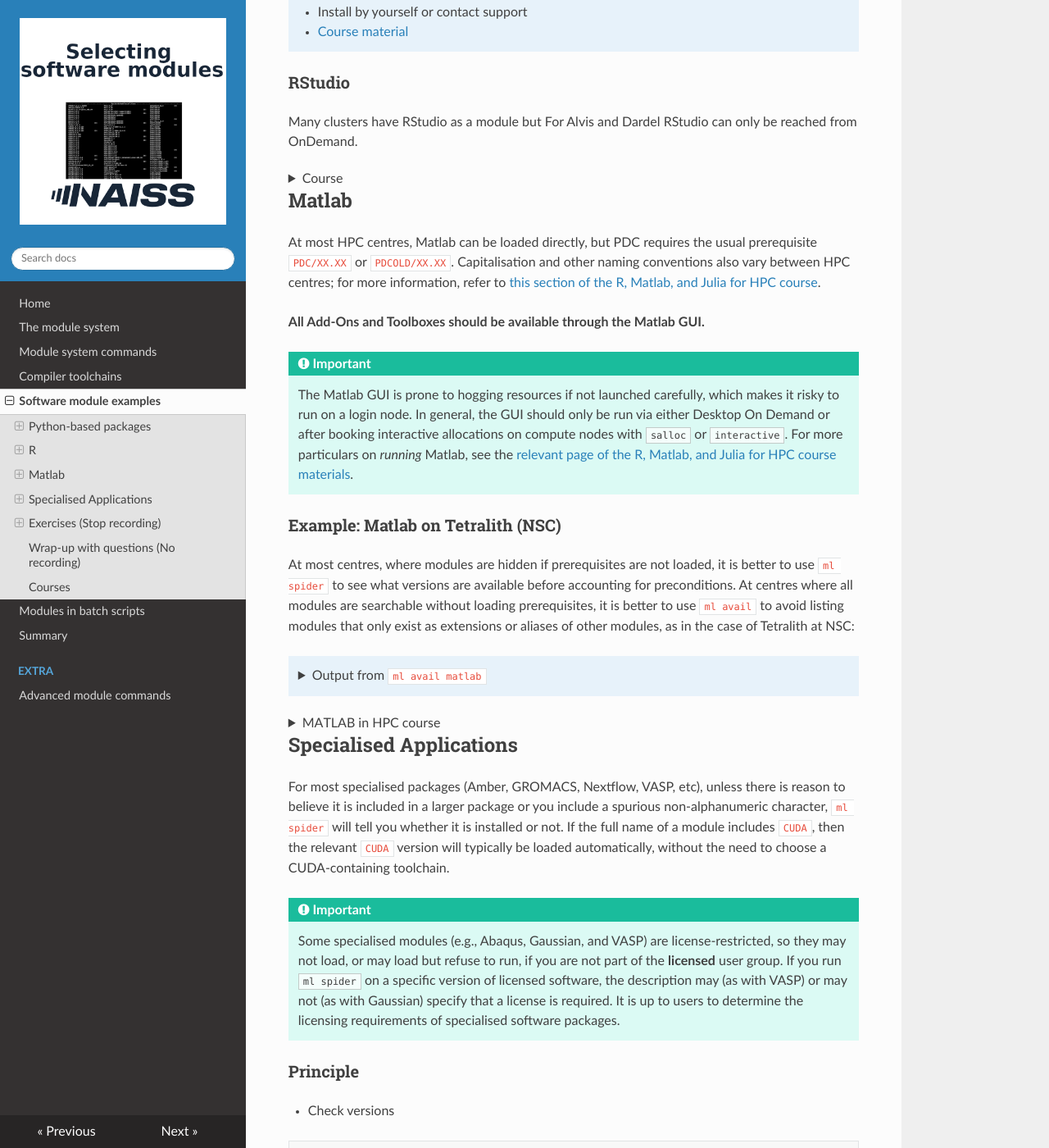
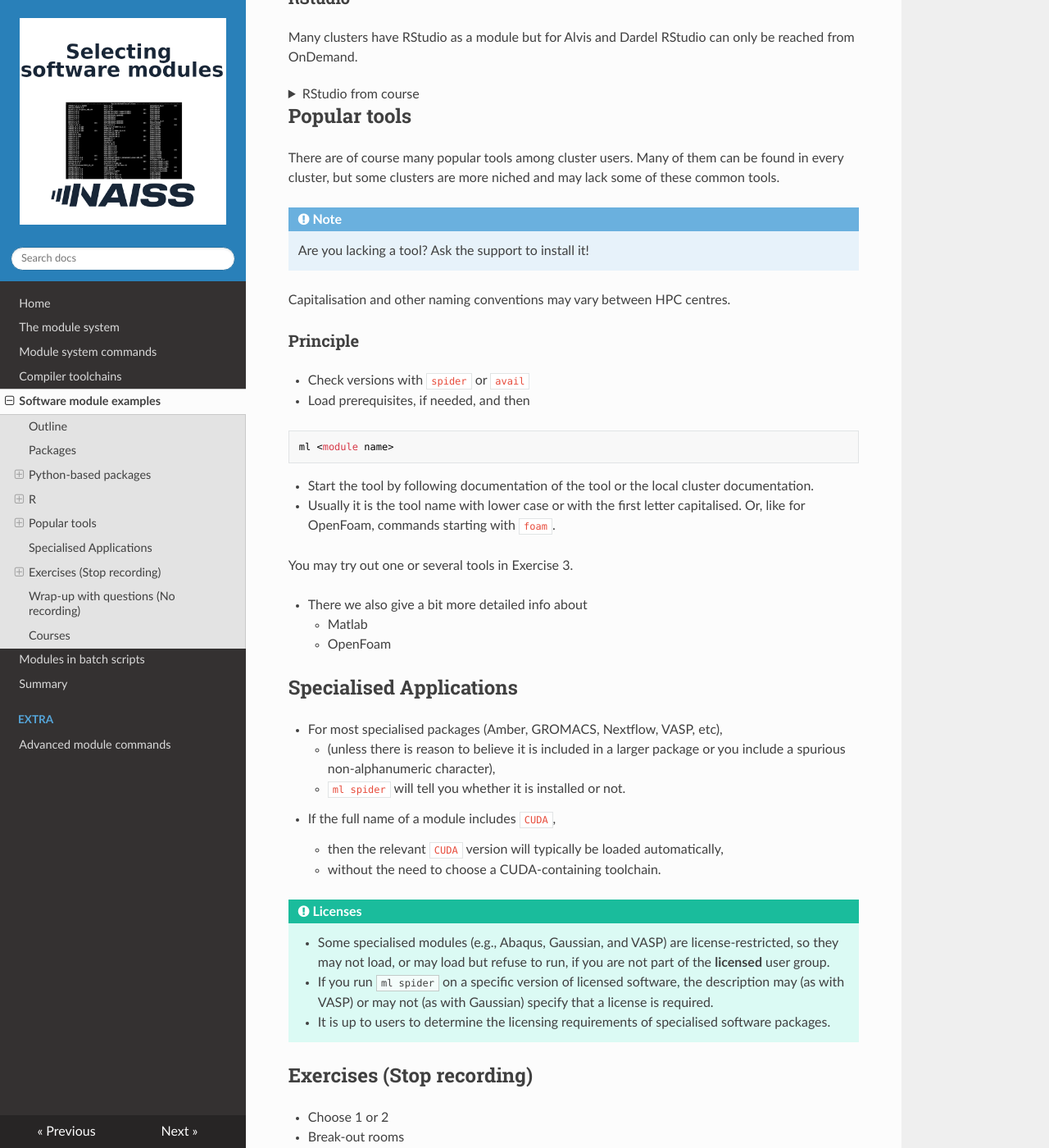
Before and after one commit to hpc2n/selecting-modules, an MkDocs documentation site: the page built from docs/programs.md, in a window 1280 px wide and 1400 px high, scrolled down 5048 px. Shown: the whole window at 82% size. Built offline with MkDocs 1.6.1, drawn with Linux system fonts in a browser that asks for light colours; nearby versions of some CDN libraries; emoji names are drawn with the system emoji font; some of the changed text lies outside the part shown.

Commit message:
programs.md lecture part shortened enough

````diff
--- a/docs/programs.md
+++ b/docs/programs.md
@@ -11,11 +11,19 @@
 
 Loading modules works the same whether the modules are toolchains or standalone packages, with and without prerequisites. The procedure is usually some variation on the following:
 
-1. Use `ml spider <package>` to see whether a module is installed, and if so, view the available versions. (At facilities that do not hide packages depending on prerequisites, `module avail <package>` may be preferred.)
-2. Use `ml spider <package>/<version>` to view prerequisites for a specific version of the module, if any.
-3. Load the modules with `ml <prerequisite>/<version> <package>/<version>`.
+1. Use `ml spider <package>` to see **whether a module is installed**, and if so, view the available versions. (At facilities that do not hide packages depending on prerequisites, `module avail <package>` may be preferred.)
+2. Use `ml spider <package>/<version>` to **view prerequisites** for a specific version of the module, if any.
+3. **Load** the modules with `ml <prerequisite>/<version> <package>/<version>`.
 
 Most of the examples below use outputs from Cosmos, but the workflows will be similar at other institutions except where otherwise noted.
+
+### Outline
+
+- Principles of making Python and R **packages** available to scripts and interactive analysis.
+- Start **popular tools** like MATLAB and OpenFOAM and notes about licensed software
+- **Exercise**: Dig deeper into **your favorite tools**
+
+## Packages
 
 !!! important
 
@@ -24,8 +32,6 @@
     In these cases, if you have loaded at least the prerequisites of a standalone package containing the extension, you can use `ml show <package>` on the standalone package to view the Lua module file, which usually has a section on included extensions near the top.
 
     For example, NumPy, SciPy, and Pandas, among other packages, are all are included in `SciPy-bundle`. If you have at least loaded a GCC version, you can use `ml show SciPy-bundle` to view all of the included extensions (Python modules) in the compatible SciPy-bundle.
-
-
 
 ## Python-based packages
 
@@ -50,7 +56,7 @@
     - GCCcore reflects the GCC compiler version that is compatible when using C/C++ "back end" code.
     - The year reflects an EasyBuild toolchain, see [FOSS toolchains](https://docs.easybuild.io/common-toolchains/#common_toolchains_overview_foss).
 
-!!! info "Some FOSS tool chains and Python version using them"
+??? info "Some FOSS tool chains and Python version using them"
 
     FOSS | Python version| GCC version | Bundle version
     -----| --------------|-------------|---------------
@@ -68,7 +74,7 @@
     - Make sure to use bundles that are compatible with each-other and with needed Python version.
     - Otherwise it is better to create isolated environments with Conda or virtual environments, see [Virtual environments in Python](python_virtual_environments.md).
 
-??? Some well-known bundles
+??? info Some well-known bundles
 
     - HPC and big data
         - dask
@@ -252,84 +258,25 @@
 
 ### RStudio
 
-Many clusters have RStudio as a module but For Alvis and Dardel RStudio can only be reached from OnDemand.
+Many clusters have RStudio as a module but for Alvis and Dardel RStudio can only be reached from OnDemand.
 
-??? info "Course"
+??? info "RStudio from course"
 
     [RStudio](https://uppmax.github.io/R-matlab-julia-HPC/r/rstudio/)
 
-## Matlab
+## Popular tools
 
-At most HPC centres, Matlab can be loaded directly, but PDC requires the usual prerequisite `PDC/XX.XX` or `PDCOLD/XX.XX`. Capitalisation and other naming conventions also vary between HPC centres; for more information, refer to [this section of the R, Matlab, and Julia for HPC course](https://uppmax.github.io/R-matlab-julia-HPC/matlab/load_runMatlab/#check-for-matlab-versions).
+There are of course many popular tools among cluster users. Many of them can be found in every cluster, but some clusters are more niched and may lack some of these common tools.
 
-**All Add-Ons and Toolboxes should be available through the Matlab GUI.**
+!!! note
 
-!!! important
+    Are you lacking a tool? Ask the support to install it!
 
-    The Matlab GUI is prone to hogging resources if not launched carefully, which makes it risky to run on a login node. In general, the GUI should only be run via either Desktop On Demand or after booking interactive allocations on compute nodes with `salloc` or `interactive`. For more particulars on *running* Matlab, see the [relevant page of the R, Matlab, and Julia for HPC course materials](https://uppmax.github.io/R-matlab-julia-HPC/matlab/load_runMatlab.html).
-
-### Example: Matlab on Tetralith (NSC)
-
-At most centres, where modules are hidden if prerequisites are not loaded, it is better to use `ml spider` to see what versions are available before accounting for preconditions. At centres where all modules are searchable without loading prerequisites, it is better to use `ml avail` to avoid listing modules that only exist as extensions or aliases of other modules, as in the case of Tetralith at NSC:
-
-??? note "Output from ``ml avail matlab``"
-
-    ```bash
-    $ ml avail matlab
-
-    --------------------- /software/sse2/tetralith_el9/modules ---------------------
-       MATLAB/recommendation (D)    MATLAB/2024a-hpc1-bdist
-       MATLAB/2023a-bdist           MATLAB/2025a-hpc1-bdist
-       MATLAB/2023b-bdist
-
-      Where:
-       D:  Default Module
-    ```
-
-    Once you have chosen a specific version, use `ml spider` to check if there are prerequisites, like so:
-
-    ```bash
-    $ ml spider MATLAB/2024a-hpc1-bdist
-    ```
-
-    The full output is too verbose to reprint in full here, but the one important line reads:
-
-    ```bash
-        This module can be loaded directly: module load MATLAB/2024a-hpc1-bdist
-    ```
-
-    The command after the colon (:) can be copied, pasted, and entered directly into the bash prompt to load the module, or you can type the short version as follows:
-
-    ```bash
-    $ ml MATLAB/2024a-hpc1-bdist
-    ```
-
-??? info "MATLAB in HPC course"
-
-    [Intro to MATLAB](https://uppmax.github.io/R-matlab-julia-HPC/matlab/intro-matlab/)
-
-## Specialised Applications
-
-For most specialised packages (Amber, GROMACS, Nextflow, VASP, etc), unless there is reason to believe it is included in a larger package or you include a spurious non-alphanumeric character, `ml spider` will tell you whether it is installed or not. If the full name of a module includes `CUDA`, then the relevant `CUDA` version will typically be loaded automatically, without the need to choose a CUDA-containing toolchain.
-
-!!! important
-
-    Some specialised modules (e.g., Abaqus, Gaussian, and VASP) are license-restricted, so they may not load, or may load but refuse to run, if you are not part of the **licensed** user group. If you run `ml spider` on a specific version of licensed software, the description may (as with VASP) or may not (as with Gaussian) specify that a license is required. It is up to users to determine the licensing requirements of specialised software packages.
+Capitalisation and other naming conventions may vary between HPC centres.
 
 ### Principle
 
-- Check versions
-
-```console
-ml spider <module name>
-```
-
-or
-
-```console
-ml avail <module name
-```
-
+- Check versions with ``spider`` or ``avail``
 - Load prerequisites, if needed, and then
 
 ```console
@@ -337,7 +284,29 @@
 ```
 
 - Start the tool by following documentation of the tool or the local cluster documentation.
-    - Usually it is the tool name with lower case or with the first letter capitalised, like
+- Usually it is the tool name with lower case or with the first letter capitalised. Or, like for OpenFoam, commands starting with ``foam``.
+
+
+You may try out one or several tools in Exercise 3.
+
+- There we also give a bit more detailed info about
+    - Matlab
+    - OpenFoam
+
+## Specialised Applications
+
+- For most specialised packages (Amber, GROMACS, Nextflow, VASP, etc),
+    - (unless there is reason to believe it is included in a larger package or you include a spurious non-alphanumeric character),
+    - `ml spider` will tell you whether it is installed or not.
+- If the full name of a module includes `CUDA`,
+    - then the relevant `CUDA` version will typically be loaded automatically,
+    - without the need to choose a CUDA-containing toolchain.
+
+!!! important "Licenses"
+
+    - Some specialised modules (e.g., Abaqus, Gaussian, and VASP) are license-restricted, so they may not load, or may load but refuse to run, if you are not part of the **licensed** user group.
+    - If you run `ml spider` on a specific version of licensed software, the description may (as with VASP) or may not (as with Gaussian) specify that a license is required.
+    - It is up to users to determine the licensing requirements of specialised software packages.
 
 ## Exercises (Stop recording)
 
@@ -690,6 +659,59 @@
 Exercise 2: Find version of it. Is it installed?? Look for other tools until you find one that is installed.
 Exercise 3. Load and start it.
 
+At most HPC centres, Matlab can be loaded directly, but PDC requires the usual prerequisite `PDC/XX.XX` or `PDCOLD/XX.XX`. Capitalisation and other naming conventions also vary between HPC centres; for more information, refer to [this section of the R, Matlab, and Julia for HPC course](https://uppmax.github.io/R-matlab-julia-HPC/matlab/load_runMatlab/#check-for-matlab-versions).
+
+**All Add-Ons and Toolboxes should be available through the Matlab GUI.**
+
+!!! important
+
+    The Matlab GUI is prone to hogging resources if not launched carefully, which makes it risky to run on a login node. In general, the GUI should only be run via either Desktop On Demand or after booking interactive allocations on compute nodes with `salloc` or `interactive`. For more particulars on *running* Matlab, see the [relevant page of the R, Matlab, and Julia for HPC course materials](https://uppmax.github.io/R-matlab-julia-HPC/matlab/load_runMatlab.html).
+
+### Example: Matlab on Tetralith (NSC)
+
+At most centres, where modules are hidden if prerequisites are not loaded, it is better to use `ml spider` to see what versions are available before accounting for preconditions. At centres where all modules are searchable without loading prerequisites, it is better to use `ml avail` to avoid listing modules that only exist as extensions or aliases of other modules, as in the case of Tetralith at NSC:
+
+### Matlab
+
+
+
+??? note "Output from ``ml avail matlab``"
+
+    ```bash
+    $ ml avail matlab
+
+    --------------------- /software/sse2/tetralith_el9/modules ---------------------
+       MATLAB/recommendation (D)    MATLAB/2024a-hpc1-bdist
+       MATLAB/2023a-bdist           MATLAB/2025a-hpc1-bdist
+       MATLAB/2023b-bdist
+
+      Where:
+       D:  Default Module
+    ```
+
+    Once you have chosen a specific version, use `ml spider` to check if there are prerequisites, like so:
+
+    ```bash
+    $ ml spider MATLAB/2024a-hpc1-bdist
+    ```
+
+    The full output is too verbose to reprint in full here, but the one important line reads:
+
+    ```bash
+        This module can be loaded directly: module load MATLAB/2024a-hpc1-bdist
+    ```
+
+    The command after the colon (:) can be copied, pasted, and entered directly into the bash prompt to load the module, or you can type the short version as follows:
+
+    ```bash
+    $ ml MATLAB/2024a-hpc1-bdist
+    ```
+
+??? info "MATLAB in HPC course"
+
+    [Intro to MATLAB](https://uppmax.github.io/R-matlab-julia-HPC/matlab/intro-matlab/)
+
+
 ??? note "Example OpenFOAM at Cosmos"
 
     As usual, we start by checking the versions available with, eg. `ml spider OpenFOAM` (or `ml avail OpenFOAM` at a facility like NSC where all modules are visible regardless of the presence of prerequisites).
````
